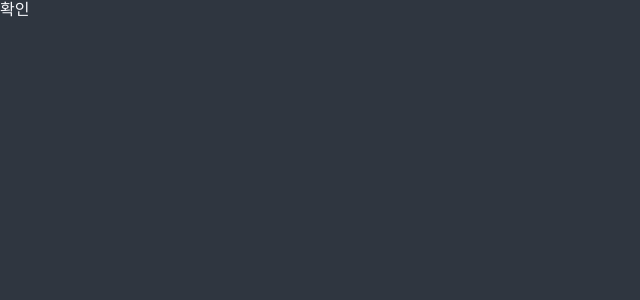
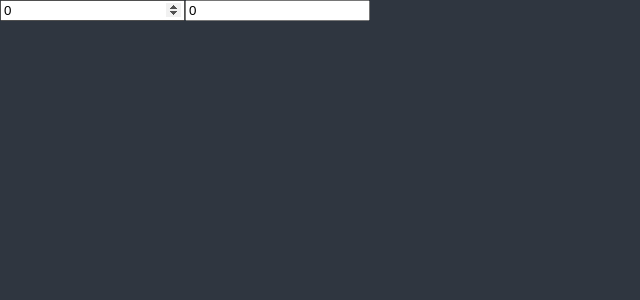
Before and after one commit to TwotheMoon/ReactJs_Master, a React (Create React App) app in the folder react-masterclass/: page / in a window 1280 px wide. Shown: the top 300 px of the page, without its empty margins (0-640 px from the left). Built offline with nearby package versions, Linux system fonts and the light colour scheme.

Commit message:
selector

```diff
--- a/react-masterclass/src/App.tsx
+++ b/react-masterclass/src/App.tsx
@@ -1,7 +1,22 @@
+import React from "react";
+import { useRecoilState } from "recoil";
+import { hoursSelector, minutesState } from "./atoms";
 
 function App() {
+  const [minutes, setMinutes] = useRecoilState(minutesState);
+  const [hours, setHours] = useRecoilState(hoursSelector);
+  const onMinutesChange = (e: React.FormEvent<HTMLInputElement>) => {
+    setMinutes(+e.currentTarget.value);
+  };
+  const onHoursChange = (e: React.FormEvent<HTMLInputElement>) => {
+    setHours(+e.currentTarget.value);
+  };
+
   return (
-    <div>확인</div>
+    <div>
+      <input value={minutes} onChange={onMinutesChange} type="number" placeholder="Minutes" />
+      <input value={hours} onChange={onHoursChange} type="number" placeholder="Hours" />
+    </div>
   );
 }
 
--- a/react-masterclass/src/atoms.tsx
+++ b/react-masterclass/src/atoms.tsx
@@ -1 +1,18 @@
 import { atom, selector } from "recoil";
+
+export const minutesState = atom({
+    key: "minutes",
+    default: 0
+});
+
+export const hoursSelector = selector<number>({
+    key: "hours",
+    get: ({ get }) => {
+        const minutes = get(minutesState);     // atom 값을 받아와서 수정 후 리턴
+        return minutes / 60;
+    },
+    set: ({ set }, newValue) => {
+        const minutes = Number(newValue) * 60; // 수정한 값을  atom 값으로 리턴
+        set(minutesState, minutes);
+    }
+})
```
